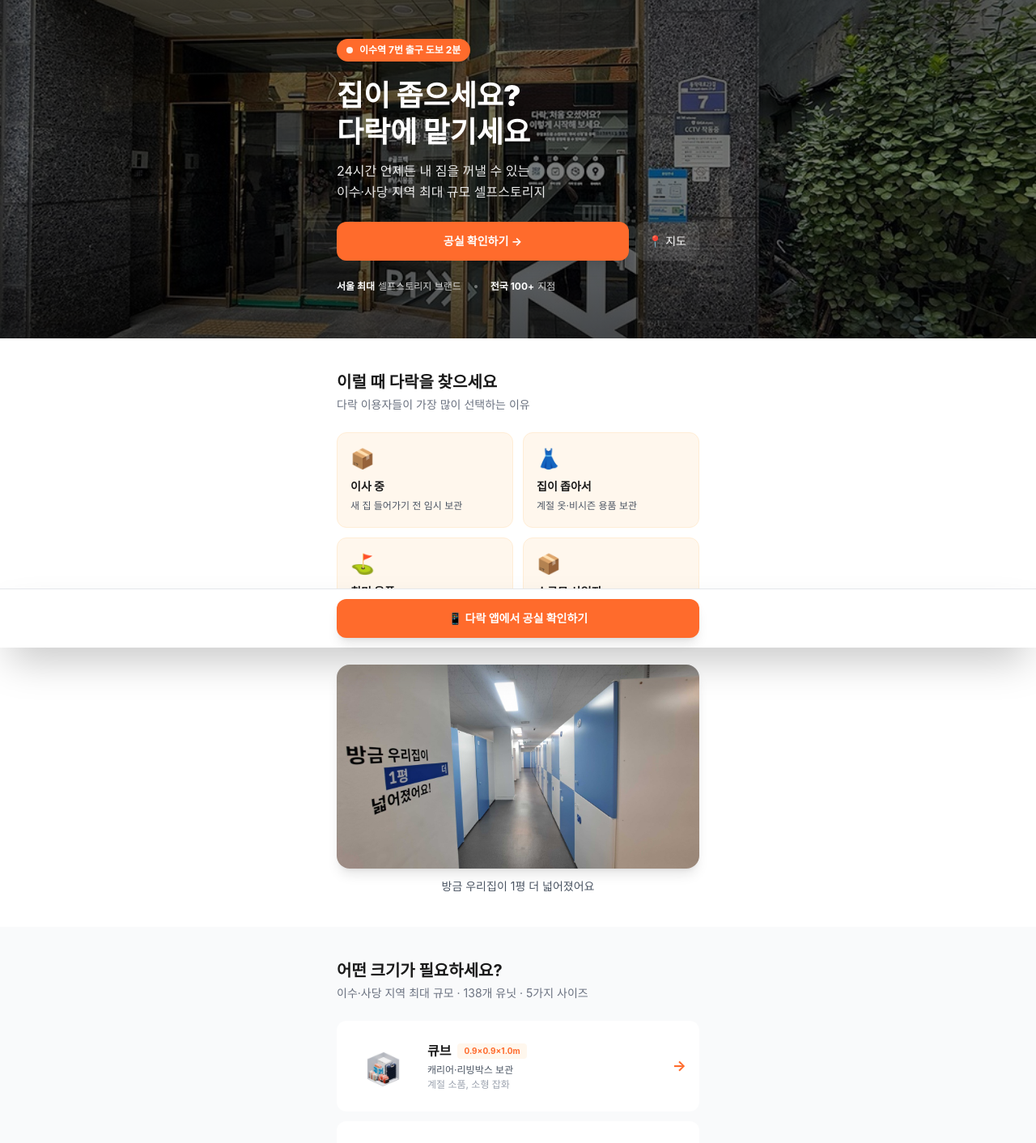
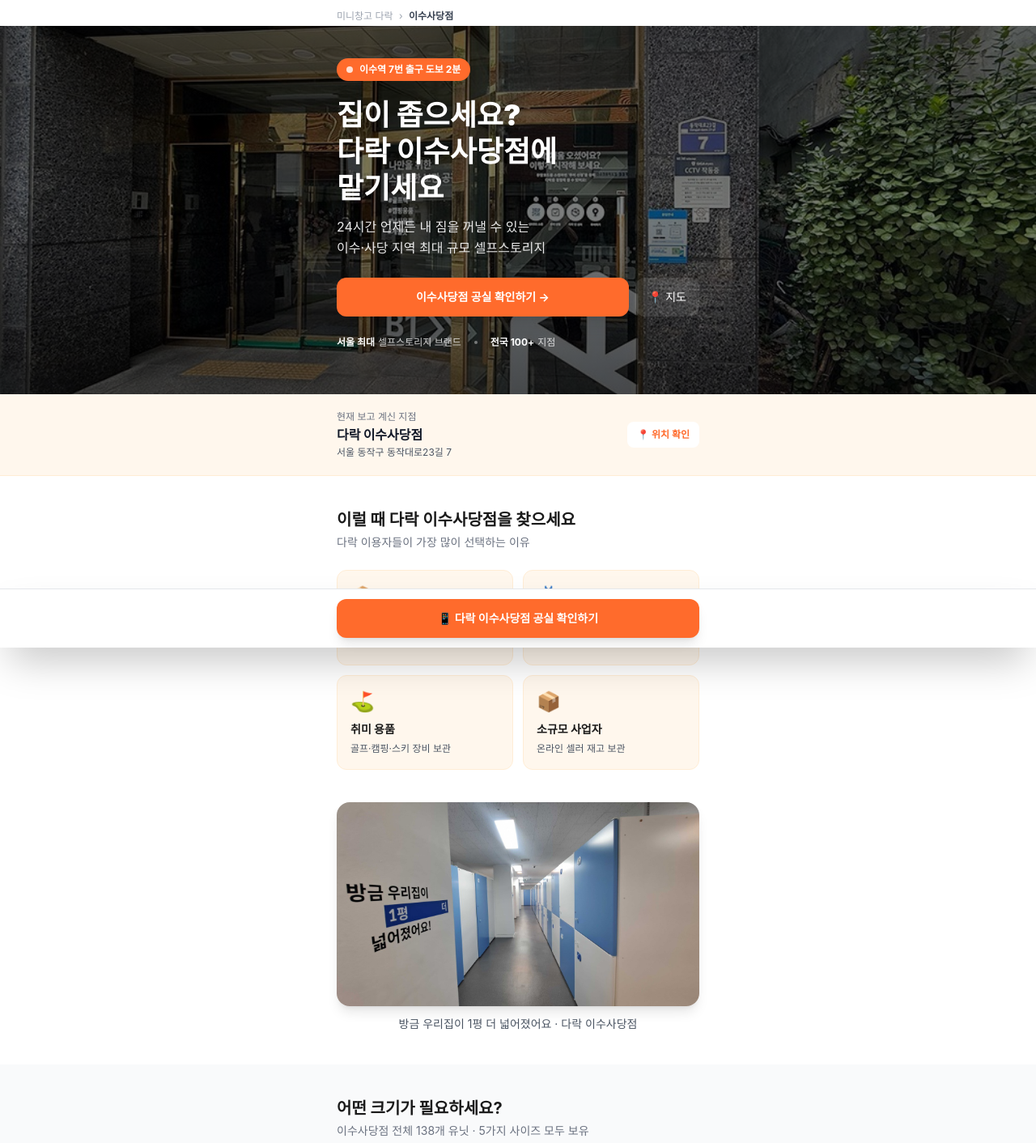
Before and after one commit to dalockisuops-ai/dalock-isu-landing, a Next.js app: page / in a window 1280 px wide. Shown: the top 1412 px of the page at 81% size. Built offline with nearby package versions, Linux system fonts and the light colour scheme; no server answers.

Commit message:
Update page.tsx

```diff
--- a/app/page.tsx
+++ b/app/page.tsx
@@ -4,7 +4,9 @@
 
 const DALOCK_APP_URL = 'https://dalock.kr/branch/isu-sadang';
 const BRANCH_NAVER_URL = 'https://naver.me/xnrINaXG';
-const PAGE_VERSION = 'v2';
+const PAGE_VERSION = 'v4';
+const BRANCH_NAME = '이수사당점';
+const MIN_RECENT_CONTRACTS_TO_SHOW = 10;
 
 const unitTypes = [
   {
@@ -91,6 +93,9 @@
   const [visitorId, setVisitorId] = useState('');
   const [visitorType, setVisitorType] = useState('new');
   const [utmSource, setUtmSource] = useState('');
+  const [redirecting, setRedirecting] = useState(false);
+  const [redirectUnit, setRedirectUnit] = useState('');
+  const [recentContracts, setRecentContracts] = useState<number | null>(null);
 
   useEffect(() => {
     const sid = Date.now() + '-' + Math.random().toString(36).substring(2, 9);
@@ -115,6 +120,16 @@
     };
 
     trackEvent('page_view', baseData);
+
+    // Fetch recent contracts stats
+    fetch('/api/stats')
+      .then((r) => r.json())
+      .then((data) => {
+        if (data.ok && typeof data.recent_contracts === 'number') {
+          setRecentContracts(data.recent_contracts);
+        }
+      })
+      .catch(() => {});
 
     const tracked = { 25: false, 50: false, 75: false, 100: false };
     const onScroll = () => {
@@ -173,9 +188,11 @@
       visitor_id: visitorId,
       visitor_type: visitorType,
     });
+    setRedirectUnit(unitName);
+    setRedirecting(true);
     setTimeout(() => {
       window.location.href = DALOCK_APP_URL;
-    }, 100);
+    }, 1200);
   };
 
   const handleReserveClick = () => {
@@ -184,7 +201,11 @@
       visitor_id: visitorId,
       visitor_type: visitorType,
     });
-    window.location.href = DALOCK_APP_URL;
+    setRedirectUnit('');
+    setRedirecting(true);
+    setTimeout(() => {
+      window.location.href = DALOCK_APP_URL;
+    }, 1200);
   };
 
   const handleMapClick = () => {
@@ -205,8 +226,37 @@
     document.getElementById('units-section')?.scrollIntoView({ behavior: 'smooth' });
   };
 
+  const showSocialProof = recentContracts !== null && recentContracts >= MIN_RECENT_CONTRACTS_TO_SHOW;
+
+  if (redirecting) {
+    return (
+      <div className="fixed inset-0 bg-white z-50 flex flex-col items-center justify-center px-6">
+        <div className="animate-spin rounded-full h-16 w-16 border-4 border-orange-200 border-t-primary mb-6" />
+        <p className="text-lg font-bold text-center">
+          다락 {BRANCH_NAME}으로<br />
+          이동 중입니다...
+        </p>
+        {redirectUnit && (
+          <p className="text-sm text-gray-500 mt-2">
+            선택하신 사이즈: {redirectUnit}
+          </p>
+        )}
+      </div>
+    );
+  }
+
   return (
     <main className="min-h-screen bg-white pb-24">
+      {/* Breadcrumb */}
+      <div className="px-6 pt-3 pb-1 bg-white">
+        <div className="max-w-md mx-auto">
+          <p className="text-xs text-gray-400">
+            미니창고 다락 <span className="mx-1">›</span>{' '}
+            <span className="text-gray-700 font-semibold">이수사당점</span>
+          </p>
+        </div>
+      </div>
+
       {/* Hero Section */}
       <section className="relative overflow-hidden">
         <div
@@ -215,7 +265,7 @@
         />
         <div className="absolute inset-0 bg-gradient-to-b from-black/60 via-black/50 to-black/70" />
 
-        <div className="relative px-6 pt-12 pb-14">
+        <div className="relative px-6 pt-10 pb-14">
           <div className="max-w-md mx-auto animate-fade-in-up">
             <div className="inline-flex items-center px-3 py-1.5 bg-primary text-white text-xs font-bold rounded-full mb-5">
               <span className="w-2 h-2 bg-white rounded-full mr-2 animate-pulse" />
@@ -223,19 +273,31 @@
             </div>
             <h1 className="text-4xl font-black text-white mb-3 leading-tight">
               집이 좁으세요?<br />
-              다락에 맡기세요
+              다락 이수사당점에<br />
+              맡기세요
             </h1>
             <p className="text-white/90 text-base mb-6 leading-relaxed">
               24시간 언제든 내 짐을 꺼낼 수 있는<br />
               이수·사당 지역 최대 규모 셀프스토리지
             </p>
 
+            {/* Social proof badge */}
+            {showSocialProof && (
+              <div className="inline-flex items-center px-3 py-2 bg-white/15 backdrop-blur-md border border-white/30 rounded-lg mb-6 animate-fade-in-up">
+                <span className="text-base mr-2">🔥</span>
+                <span className="text-white text-xs">
+                  최근 이수사당점에서{' '}
+                  <span className="font-bold">{recentContracts}명</span>이 새로 계약했어요
+                </span>
+              </div>
+            )}
+
             <div className="flex gap-2 mb-6">
               <button
                 onClick={scrollToUnits}
                 className="flex-1 bg-primary hover:bg-primary-dark text-white font-bold py-3.5 px-4 rounded-xl transition text-sm shadow-xl"
               >
-                공실 확인하기 →
+                이수사당점 공실 확인하기 →
               </button>
               <button
                 onClick={handleMapClick}
@@ -259,10 +321,33 @@
         </div>
       </section>
 
+      {/* Branch Identity Bar */}
+      <section className="px-6 py-5 bg-orange-50 border-b border-orange-100">
+        <div className="max-w-md mx-auto flex items-center justify-between">
+          <div>
+            <div className="text-xs text-gray-500 mb-0.5">현재 보고 계신 지점</div>
+            <div className="font-black text-base text-gray-900">
+              다락 이수사당점
+            </div>
+            <div className="text-xs text-gray-600 mt-0.5">
+              서울 동작구 동작대로23길 7
+            </div>
+          </div>
+          <button
+            onClick={handleMapClick}
+            className="bg-white border border-orange-200 rounded-lg px-3 py-2 text-xs font-bold text-primary hover:bg-orange-100 transition"
+          >
+            📍 위치 확인
+          </button>
+        </div>
+      </section>
+
       {/* Use Cases */}
       <section className="px-6 py-10">
         <div className="max-w-md mx-auto">
-          <h2 className="text-xl font-bold mb-1">이럴 때 다락을 찾으세요</h2>
+          <h2 className="text-xl font-bold mb-1">
+            이럴 때 다락 이수사당점을 찾으세요
+          </h2>
           <p className="text-sm text-gray-500 mb-6">
             다락 이용자들이 가장 많이 선택하는 이유
           </p>
@@ -289,12 +374,12 @@
           <div className="relative rounded-2xl overflow-hidden shadow-lg">
             <img
               src="/interior-wider.jpg"
-              alt="방금 우리집이 1평 더 넓어졌어요"
+              alt="다락 이수사당점 — 방금 우리집이 1평 더 넓어졌어요"
               className="w-full h-auto"
             />
           </div>
           <p className="text-center text-sm text-gray-600 mt-3">
-            방금 우리집이 1평 더 넓어졌어요
+            방금 우리집이 1평 더 넓어졌어요 · 다락 이수사당점
           </p>
         </div>
       </section>
@@ -304,7 +389,7 @@
         <div className="max-w-md mx-auto">
           <h2 className="text-xl font-bold mb-1">어떤 크기가 필요하세요?</h2>
           <p className="text-sm text-gray-500 mb-6">
-            이수·사당 지역 최대 규모 · 138개 유닛 · 5가지 사이즈
+            이수사당점 전체 138개 유닛 · 5가지 사이즈 모두 보유
           </p>
 
           <div className="space-y-3">
@@ -345,7 +430,7 @@
           </div>
 
           <p className="text-xs text-gray-500 text-center mt-4">
-            💡 다이나믹 프라이싱 · 실시간 가격은 앱에서 확인
+            💡 다이나믹 프라이싱 · 이수사당점 실시간 가격은 앱에서 확인
           </p>
         </div>
       </section>
@@ -356,20 +441,31 @@
           <div className="relative rounded-2xl overflow-hidden shadow-lg mb-6">
             <img
               src="/interior-units.jpg"
-              alt="다락 이수사당점 내부"
+              alt="다락 이수사당점 내부 유닛 전경"
               className="w-full h-auto"
             />
           </div>
 
-          <h2 className="text-xl font-bold mb-5">왜 다락 이수사당점인가요?</h2>
+          <h2 className="text-xl font-bold mb-5">
+            왜 다락 이수사당점인가요?
+          </h2>
 
           <div className="space-y-4">
             <div className="flex items-start">
+              <div className="text-2xl mr-3">📏</div>
+              <div>
+                <div className="font-bold text-base">이수·사당 지역 최대 규모</div>
+                <div className="text-sm text-gray-600 mt-0.5">
+                  본 지점 138개 유닛 · 5가지 사이즈 전부 보유
+                </div>
+              </div>
+            </div>
+            <div className="flex items-start">
               <div className="text-2xl mr-3">🚇</div>
               <div>
-                <div className="font-bold text-base">이수역 도보 2분</div>
+                <div className="font-bold text-base">이수역 7번 출구 도보 2분</div>
                 <div className="text-sm text-gray-600 mt-0.5">
-                  이수·사당 지역 최대 규모 · 138개 유닛 보유
+                  동작대로23길 7 · 골목 안이 아닌 대로변 위치
                 </div>
               </div>
             </div>
@@ -428,12 +524,12 @@
           <div className="relative rounded-2xl overflow-hidden shadow-lg">
             <img
               src="/interior-cart.jpg"
-              alt="무료 핸드카트 제공"
+              alt="다락 이수사당점 — 무료 핸드카트 제공"
               className="w-full h-auto"
             />
           </div>
           <p className="text-center text-sm text-gray-600 mt-3">
-            무거운 짐도 편하게 · 무료 핸드카트 제공
+            무거운 짐도 편하게 · 다락 이수사당점 무료 핸드카트
           </p>
         </div>
       </section>
@@ -441,10 +537,12 @@
       {/* Location */}
       <section className="px-6 py-10 bg-gray-50">
         <div className="max-w-md mx-auto">
-          <h2 className="text-xl font-bold mb-4">오시는 길</h2>
+          <h2 className="text-xl font-bold mb-4">
+            다락 이수사당점 오시는 길
+          </h2>
           <div className="bg-white rounded-xl p-5">
             <div className="mb-3">
-              <div className="text-sm text-gray-500 mb-1">주소</div>
+              <div className="text-sm text-gray-500 mb-1">정확한 주소</div>
               <div className="font-bold">서울 동작구 동작대로23길 7</div>
             </div>
             <div className="mb-3">
@@ -459,7 +557,7 @@
               onClick={handleMapClick}
               className="w-full bg-white border border-gray-200 rounded-lg py-3 font-bold text-sm hover:bg-gray-50 transition"
             >
-              📍 네이버 지도에서 보기
+              📍 네이버 지도에서 이수사당점 보기
             </button>
           </div>
         </div>
@@ -473,13 +571,14 @@
             이사까지 갈 필요 없어요
           </h2>
           <p className="text-sm text-gray-600 mb-6">
-            월 1개만 써보세요. 공간이 달라져요.
+            다락 이수사당점, 월 1개만 써보세요<br />
+            공간이 달라집니다
           </p>
           <button
             onClick={handleReserveClick}
             className="w-full bg-primary hover:bg-primary-dark text-white font-bold py-4 rounded-xl transition text-base shadow-xl"
           >
-            다락 앱에서 공실·가격 확인하기 →
+            이수사당점 공실·가격 확인하기 →
           </button>
         </div>
       </section>
@@ -491,7 +590,7 @@
             onClick={handleReserveClick}
             className="w-full bg-primary hover:bg-primary-dark text-white font-bold py-3.5 rounded-xl transition text-sm shadow-lg"
           >
-            📱 다락 앱에서 공실 확인하기
+            📱 다락 이수사당점 공실 확인하기
           </button>
         </div>
       </div>
```
